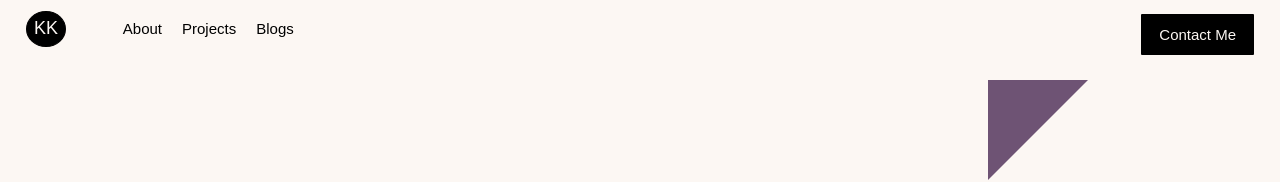
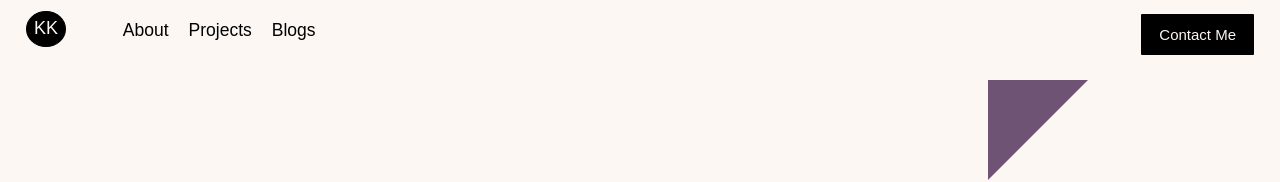
Before and after one commit to kkirby16/portfolio-website, a React (Create React App) app: page / in a window 1280 px wide. Shown: the top 182 px of the page. Built offline with nearby package versions, Linux system fonts and the light colour scheme; no server answers; a web font is replaced by a local one.

Commit message:
change font size for right-nav-link text

```diff
--- a/src/components/navbar/navbar.scss
+++ b/src/components/navbar/navbar.scss
@@ -40,6 +40,7 @@
 
 .right-nav-link {
   display: flex;
+  font-size: 17.5px;
   padding-left: 20px;
   color: black;
   text-decoration: none;
```
